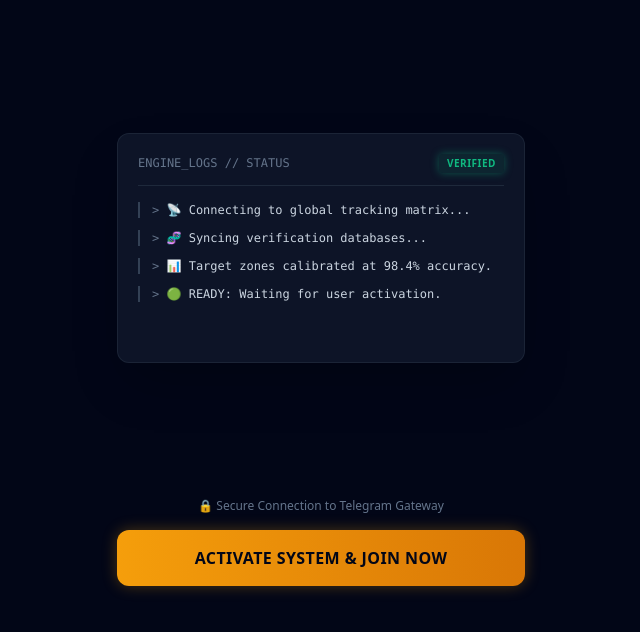
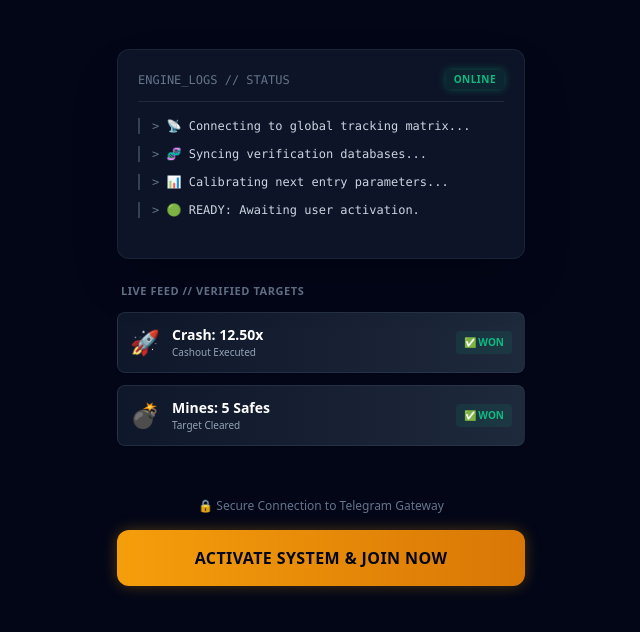
Before and after one commit to nwakanmagodspower-glitch/CrashMinesWin, a plain HTML site: page index.html in a window 1280 px wide. Shown: the part 162-794 px from the top of the page, without its empty margins (319-959 px from the left). Drawn offline with nearby package versions, Linux system fonts and the light colour scheme.

Commit message:
Enhance index.html with new features and updates
Updated terminal logs and added a new social proof section.

```diff
--- a/index.html
+++ b/index.html
@@ -35,6 +35,7 @@
 </head>
 <body class="flex flex-col min-h-screen justify-between p-5 max-w-md mx-auto font-sans">
 
+    <!-- Header -->
     <header class="text-center mt-8">
         <div class="inline-flex items-center gap-2 px-3 py-1 rounded-full bg-slate-900 border border-slate-800 text-xs text-slate-400 mb-4 shadow-sm">
             <span class="w-2 h-2 rounded-full bg-premiumGreen animate-pulse"></span>
@@ -46,7 +47,9 @@
         <p class="text-sm text-slate-400 mt-2">High-Volume Predictive Routing Engine</p>
     </header>
 
-    <main class="my-auto py-8">
+    <main class="my-auto py-6 space-y-6">
+
+        <!-- Simulated Terminal Box -->
         <div class="bg-slate-900/90 rounded-xl p-5 border border-slate-800/80 shadow-2xl backdrop-blur-md">
             <div class="flex justify-between items-center border-b border-slate-800 pb-3 mb-4">
                 <span class="text-xs font-mono text-slate-500">ENGINE_LOGS // STATUS</span>
@@ -54,34 +57,59 @@
                     Scanning
                 </span>
             </div>
-
-            <div id="terminal" class="font-mono text-xs space-y-3 min-h-[140px] transition-all duration-300">
+            <div id="terminal" class="font-mono text-xs space-y-3 min-h-[120px] transition-all duration-300">
                 <!-- JavaScript handles the text insertion here -->
             </div>
         </div>
+
+        <!-- NEW: Social Proof / Won Signals Section -->
+        <div class="space-y-3">
+            <h3 class="text-[11px] font-bold text-slate-500 uppercase tracking-wider pl-1">Live Feed // Verified Targets</h3>
+
+            <div class="flex items-center justify-between bg-gradient-to-r from-slate-900 to-slate-800 border border-slate-700/50 p-3 rounded-lg shadow-sm">
+                <div class="flex items-center gap-3">
+                    <span class="text-2xl">🚀</span>
+                    <div>
+                        <p class="text-sm font-bold text-white">Crash: 12.50x</p>
+                        <p class="text-[10px] text-slate-400">Cashout Executed</p>
+                    </div>
+                </div>
+                <span class="text-[10px] font-bold text-premiumGreen bg-premiumGreen/10 px-2 py-1 rounded">✅ WON</span>
+            </div>
+
+            <div class="flex items-center justify-between bg-gradient-to-r from-slate-900 to-slate-800 border border-slate-700/50 p-3 rounded-lg shadow-sm">
+                <div class="flex items-center gap-3">
+                    <span class="text-2xl">💣</span>
+                    <div>
+                        <p class="text-sm font-bold text-white">Mines: 5 Safes</p>
+                        <p class="text-[10px] text-slate-400">Target Cleared</p>
+                    </div>
+                </div>
+                <span class="text-[10px] font-bold text-premiumGreen bg-premiumGreen/10 px-2 py-1 rounded">✅ WON</span>
+            </div>
+        </div>
+
     </main>
 
+    <!-- Footer & CTA -->
     <footer class="mb-8 space-y-4">
         <div class="text-center">
             <p class="text-xs text-slate-500">🔒 Secure Connection to Telegram Gateway</p>
         </div>
-
         <button onclick="handleConversion()" class="w-full bg-gradient-to-r from-amber-500 to-amber-600 hover:from-amber-400 hover:to-amber-500 text-slate-950 font-extrabold py-4 px-6 rounded-xl shadow-[0_0_15px_rgba(245,158,11,0.3)] active:scale-[0.98] transition-transform text-center block text-base tracking-wide uppercase">
             Activate System & Join Now
         </button>
     </footer>
 
     <script>
-        // ==========================================
         // 🔗 TELEGRAM REDIRECT URL
-        // ==========================================
         const TELEGRAM_BOT_URL = "https://t.me/+3KiO2QaEg8tjNzI0";
 
         const logs = [
             { text: "📡 Connecting to global tracking matrix...", delay: 300 },
-            { text: "🧬 Syncing verification databases...", delay: 1400 },
-            { text: "📊 Target zones calibrated at 98.4% accuracy.", delay: 2600 },
-            { text: "🟢 READY: Waiting for user activation.", delay: 3800 }
+            { text: "🧬 Syncing verification databases...", delay: 1200 },
+            { text: "📊 Calibrating next entry parameters...", delay: 2200 },
+            { text: "🟢 READY: Awaiting user activation.", delay: 3200 }
         ];
 
         const terminalEl = document.getElementById("terminal");
@@ -96,7 +124,7 @@
                 terminalEl.appendChild(row);
 
                 if (log.text.includes("READY")) {
-                    badgeEl.innerText = "Verified";
+                    badgeEl.innerText = "Online";
                     badgeEl.className = "text-[10px] font-bold px-2 py-0.5 rounded bg-premiumGreen/10 text-premiumGreen uppercase tracking-wider shadow-[0_0_8px_rgba(16,185,129,0.4)]";
                 }
             }, log.delay);
@@ -104,12 +132,9 @@
 
         // 🎯 THE CONVERSION TRACKER
         function handleConversion() {
-            // 1. Fire the Meta Lead Event
             if (typeof fbq !== 'undefined') {
                 fbq('track', 'Lead');
             }
-
-            // 2. Redirect to your Telegram Gateway after a split-second to ensure Pixel fires
             setTimeout(() => {
                 window.location.href = TELEGRAM_BOT_URL;
             }, 300);
```
